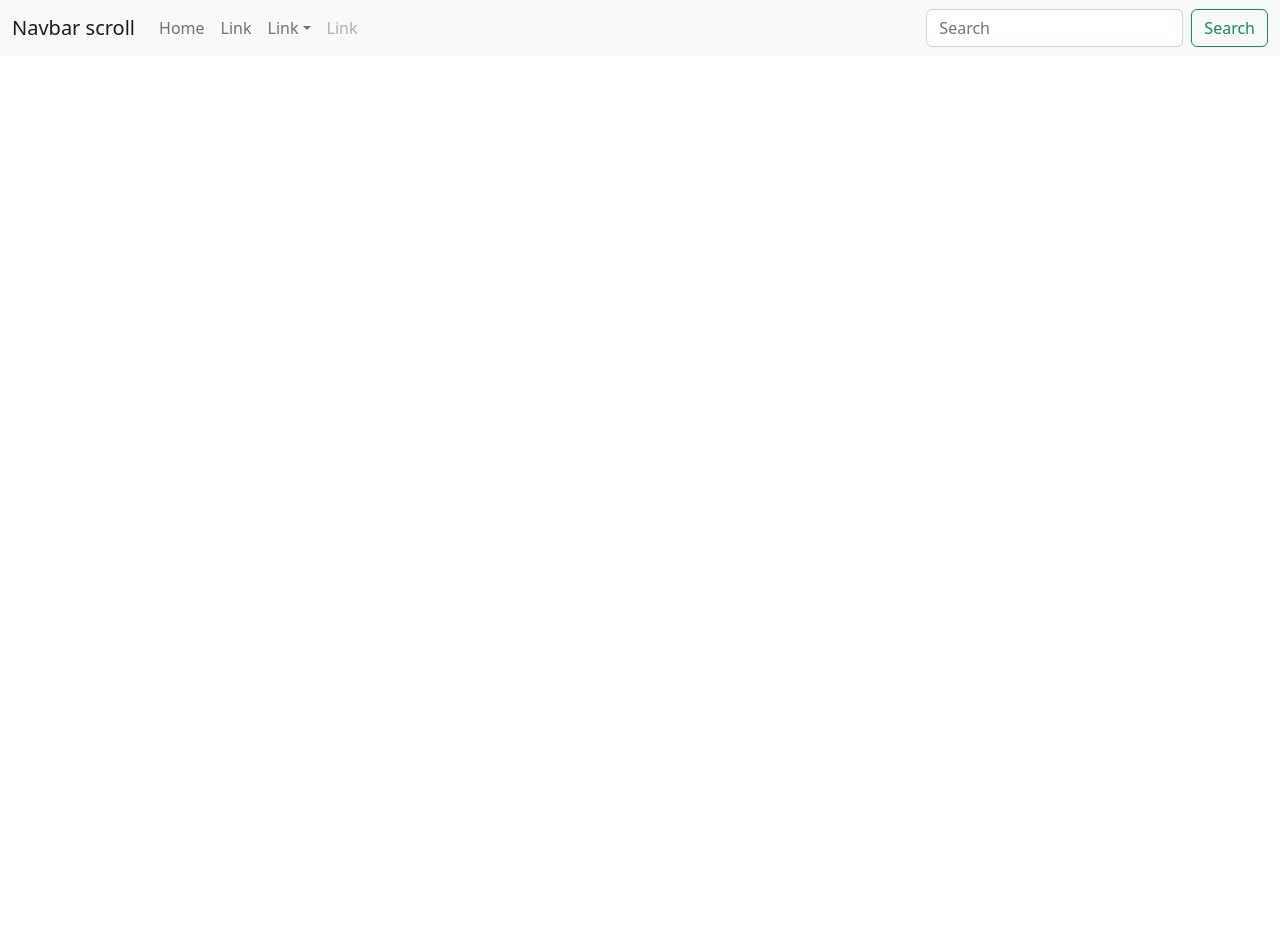
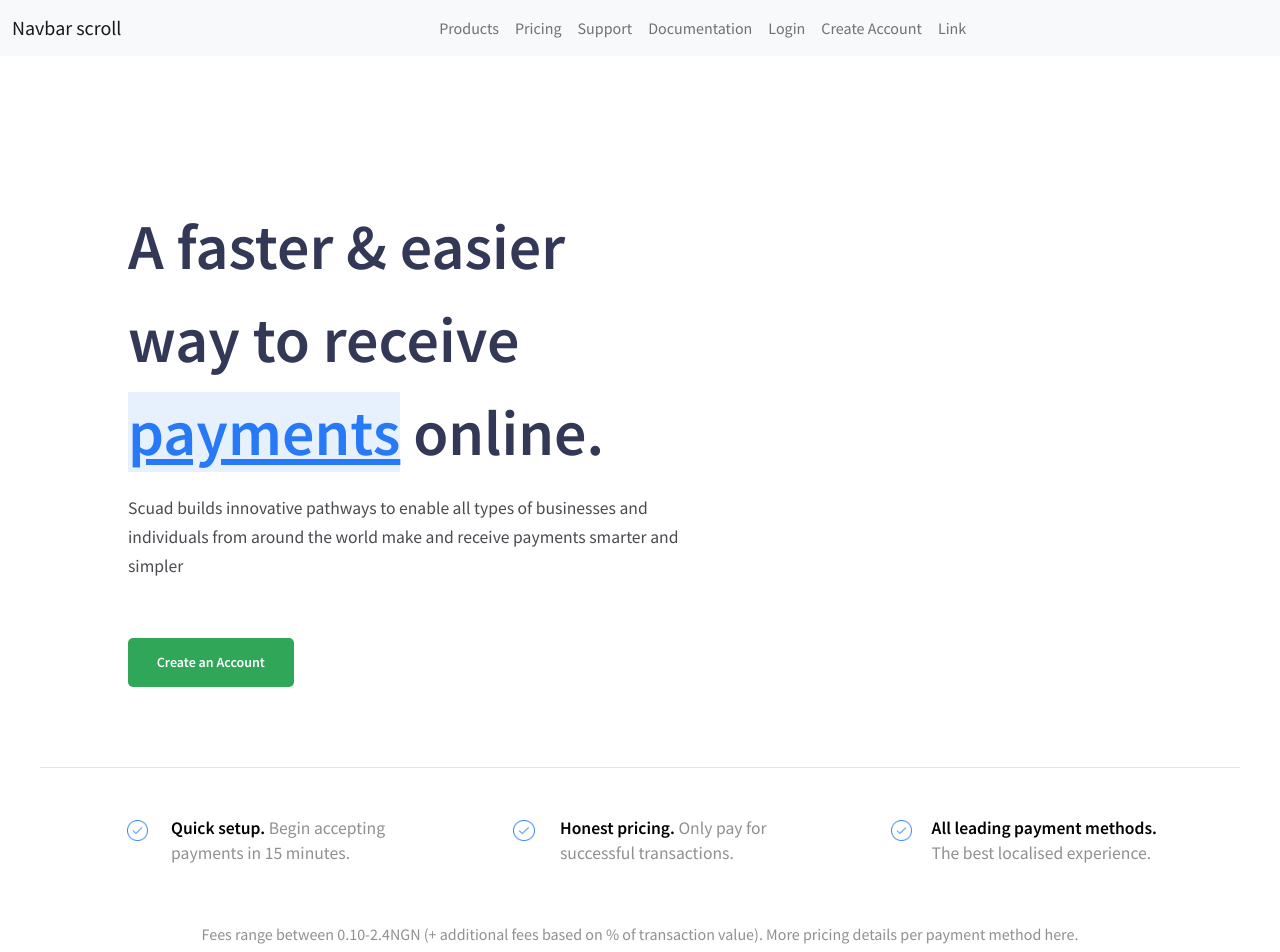
Before and after one commit to EbukaPeter55/Scuad-pay, a React (Create React App) app: page / in a window 1280 px wide. Shown: the top 952 px of the page. Before the commit the page ends 800 px from the top, so only its background shows below. Built offline with nearby package versions, Linux system fonts and the light colour scheme.

Commit message:
Implement the hero section and setup section

```diff
--- a/public/index.html
+++ b/public/index.html
@@ -15,6 +15,11 @@
       user's mobile device or desktop. See https://developers.google.com/web/fundamentals/web-app-manifest/
     -->
     <link rel="manifest" href="%PUBLIC_URL%/manifest.json" />
+
+    <!-- Google Montserrat font -->
+    <link rel="preconnect" href="https://fonts.googleapis.com">
+    <link rel="preconnect" href="https://fonts.gstatic.com" crossorigin>
+    <link href="https://fonts.googleapis.com/css2?family=Montserrat:ital,wght@0,100;0,200;0,300;0,400;0,500;0,600;0,700;0,800;0,900;1,100;1,200;1,300;1,400;1,500;1,600;1,700;1,800;1,900&family=Source+Sans+Pro:ital,wght@0,200;0,300;0,400;0,600;0,700;0,900;1,200;1,300;1,400;1,600;1,700;1,900&display=swap" rel="stylesheet">
     <!--
       Notice the use of %PUBLIC_URL% in the tags above.
       It will be replaced with the URL of the `public` folder during the build.
--- a/src/App.css
+++ b/src/App.css
@@ -1,3 +1,6 @@
+*{
+  font-family: 'Source Sans Pro', sans-serif;
+}
 .App {
   text-align: center;
 }
--- /dev/null
+++ b/src/components/ReusableComponent/Button/Button.component.jsx
@@ -0,0 +1,18 @@
+import React from 'react';
+import './Button.styles.css';
+
+const Button = ({padding, onClick, color, buttonText, background, fontWeight, margin, type, border}) => {
+
+    return (
+        <button
+            type={type}
+            onClick={onClick}
+            style={{border, fontWeight, padding, color, margin, background}}
+            className="reusable_button"
+            >
+            {buttonText}
+        </button>
+    )
+}
+
+export default Button;
--- /dev/null
+++ b/src/components/ReusableComponent/Button/Button.styles.css
@@ -0,0 +1,5 @@
+.reusable_button{
+    border: none;
+    font-size: .875rem;
+    border-radius: 5px;
+}
--- /dev/null
+++ b/src/components/layout/HeroSection/HeroSection.component.jsx
@@ -0,0 +1,32 @@
+import React from 'react';
+import Button from '../../ReusableComponent/Button/Button.component';
+import './HeroSection.styles.css';
+
+const HeroSection = () => {
+
+    return (
+        <section className='hero_section'>
+            <div className='hero_wrapper'>
+            <h1>A faster & easier way to receive
+                <span> payments</span> online.</h1>
+            <p>Scuad builds innovative pathways to enable all types
+                of businesses and individuals from around the world
+                 make and receive payments smarter and simpler
+            </p>
+            <div className='hero_wrapper--button'>
+            <Button
+            type="button"
+            buttonText="Create an Account"
+            background = "#30A658"
+            color="#FFFFFF"
+            padding=".9rem 1.8rem"
+            fontWeight="600"
+            />
+            </div>
+            </div>
+
+        </section>
+    )
+}
+
+export default HeroSection;
--- /dev/null
+++ b/src/components/layout/HeroSection/HeroSection.styles.css
@@ -0,0 +1,35 @@
+.hero_section{
+    width: 100%;
+    padding: 0 8rem;
+}
+
+.hero_wrapper{
+    margin-top: 9rem;
+    max-width: 36rem;
+}
+
+.hero_wrapper h1{
+    font-size: 4rem;
+    font-weight: 600;
+    line-height: 145%;
+    color: #333856;
+    max-width: 30rem;
+}
+
+.hero_wrapper h1 span{
+    color: #2779F6;
+    background: #E7F1FE;
+    text-decoration: underline;
+}
+
+.hero_wrapper p{
+    font-size: 1.1rem;
+    line-height: 165%;
+    color: #4A4B50;
+    font-weight: 500;
+    margin-top: 1rem;
+}
+
+.hero_wrapper .hero_wrapper--button{
+    margin-top: 3.5rem;
+}
--- a/src/components/layout/NavBar/NavBar.component.jsx
+++ b/src/components/layout/NavBar/NavBar.component.jsx
@@ -1,12 +1,10 @@
 import React from 'react';
 import './NavBar.styles.css';
-import Button from 'react-bootstrap/Button';
 import Container from 'react-bootstrap/Container';
-import Form from 'react-bootstrap/Form';
 
 import Nav from 'react-bootstrap/Nav';
 import Navbar from 'react-bootstrap/Navbar';
-import NavDropdown from 'react-bootstrap/NavDropdown';
+// import NavDropdown from 'react-bootstrap/NavDropdown';
 
 
 const NavBar = () =>{
@@ -22,7 +20,7 @@
               style={{ maxHeight: '100px' }}
               navbarScroll
             >
-              <Nav.Link href="#action1">Home</Nav.Link>
+              {/* <Nav.Link href="#action1">Home</Nav.Link>
               <Nav.Link href="#action2">Link</Nav.Link>
               <NavDropdown title="Link" id="navbarScrollingDropdown">
                 <NavDropdown.Item href="#action3">Action</NavDropdown.Item>
@@ -36,9 +34,10 @@
               </NavDropdown>
               <Nav.Link href="#" disabled>
                 Link
-              </Nav.Link>
+              </Nav.Link> */}
             </Nav>
-            <Form className="d-flex">
+
+            {/* <Form className="d-flex">
               <Form.Control
                 type="search"
                 placeholder="Search"
@@ -46,7 +45,22 @@
                 aria-label="Search"
               />
               <Button variant="outline-success">Search</Button>
-            </Form>
+            </Form> */}
+            <Nav
+              className="me-auto my-2 my-lg-0"
+              style={{ maxHeight: '100px' }}
+              navbarScroll
+            >
+            <Nav.Link href="#action1">Products</Nav.Link>
+            <Nav.Link href="#action1">Pricing</Nav.Link>
+            <Nav.Link href="#action1">Support</Nav.Link>
+            <Nav.Link href="#action1">Documentation</Nav.Link>
+            <Nav.Link href="#action1">Login</Nav.Link>
+            <Nav.Link href="#action1">Create Account</Nav.Link>
+
+            <Nav.Link href="#action2">Link</Nav.Link>
+
+            </Nav>
           </Navbar.Collapse>
         </Container>
       </Navbar>
--- /dev/null
+++ b/src/components/layout/SetUp/SetUp.component.jsx
@@ -0,0 +1,39 @@
+import React from "react";
+import './SetUp.styles.css';
+import customBullet from '../../../assets/images/custom-bullet.png';
+
+const SetUp = () =>{
+
+    return (
+        <div className="container-fluid setup_container">
+            <hr className="setup_line"></hr>
+            <section className="setup container-fluid d-flex flex-row flex-wrap justify-content-evenly">
+                <div className="setup_content d-flex flex-row flex-wrap justify-content-evenly">
+                <div className="image_wrapper">
+                <img className="img-fluid" src={customBullet} alt="customBullet" />
+                </div>
+                <h5><span>Quick setup.</span> Begin accepting <br></br> payments in 15 minutes.</h5>
+                </div>
+                <div className="setup_content d-flex flex-row flex-wrap justify-content-evenly">
+                <div className="image_wrapper">
+                <img className="img-fluid" src={customBullet} alt="customBullet" />
+                </div>
+                <h5><span>Honest pricing.</span> Only pay for <br></br> successful transactions.</h5>
+                </div>
+                <div className="setup_content d-flex flex-row flex-wrap justify-content-evenly">
+                <div className="image_wrapper">
+                <img className="img-fluid" src={customBullet} alt="customBullet" />
+                </div>
+                <h5><span>All leading payment methods.</span><br></br> The best localised experience.</h5>
+                </div>
+
+            </section>
+            <p className="text-center">
+            Fees range between 0.10-2.4NGN (+ additional fees based on % of transaction value).
+             More pricing details per payment method here.
+            </p>
+        </div>
+    )
+}
+
+export default SetUp;
--- /dev/null
+++ b/src/components/layout/SetUp/SetUp.styles.css
@@ -0,0 +1,35 @@
+.setup_line{
+    max-width: 1200px;
+    margin: 5rem auto 0 auto;
+    color: #8F9092;
+}
+
+.image_wrapper{
+    width: 7%;
+}
+
+.setup{
+    margin-top: 3rem;
+}
+
+.setup_content{
+    max-width: 19rem;
+}
+
+.setup_content h5{
+    font-size: 1.1rem;
+    line-height: 140%;
+    color: #8F9092;
+    font-weight: 500;
+}
+
+.setup_content h5 span{
+    font-weight: 600;
+    color: #000;
+}
+
+.setup_container p{
+    color: #8F9092;
+    font-weight: 500;
+    margin-top: 3rem;
+}
--- a/src/pages/Landing/Landing.component.jsx
+++ b/src/pages/Landing/Landing.component.jsx
@@ -1,5 +1,7 @@
 import React from 'react';
+import HeroSection from '../../components/layout/HeroSection/HeroSection.component';
 import NavBar from '../../components/layout/NavBar/NavBar.component';
+import SetUp from '../../components/layout/SetUp/SetUp.component';
 import './Landing.styles.css';
 
 const Landing = () => {
@@ -7,6 +9,13 @@
     return (
         <div>
             <NavBar/>
+
+            {/* Hero section */}
+            <HeroSection/>
+            {/* End of Hero section */}
+
+            {/* Setup */}
+            <SetUp/>
         </div>
     )
 }
```
Also changed, not shown: src/assets/images/custom-bullet.png (added).
